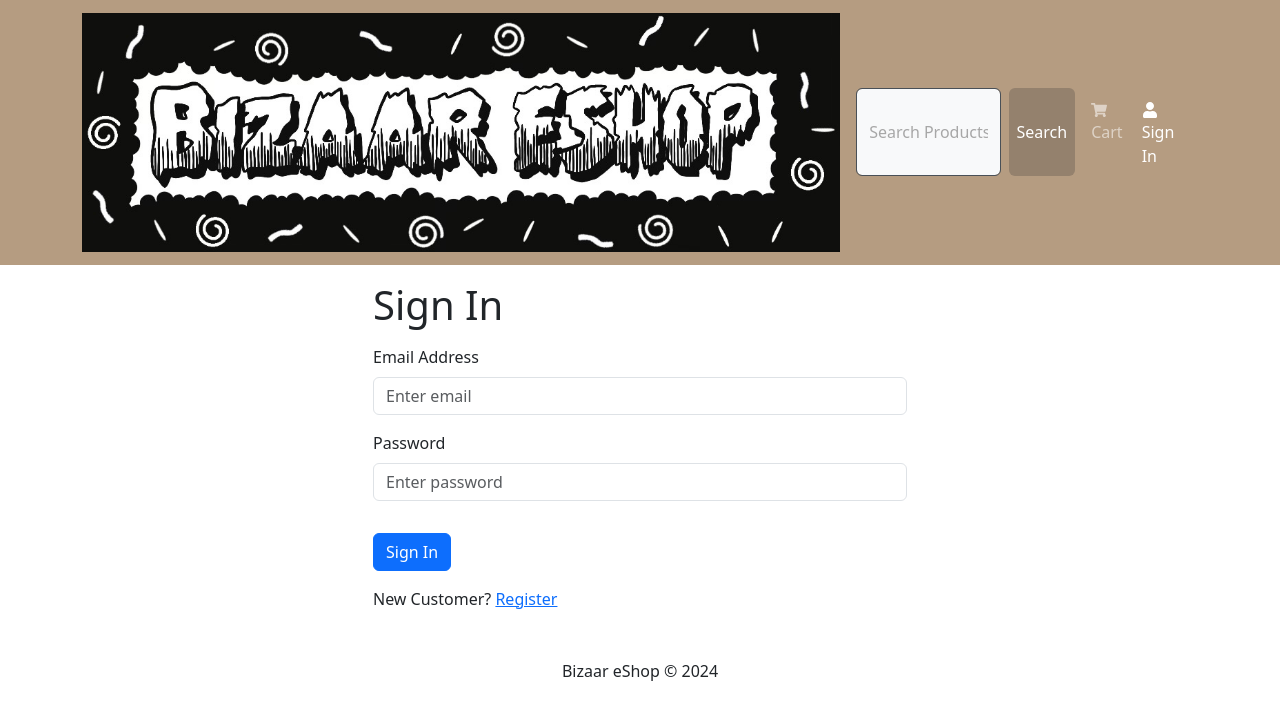
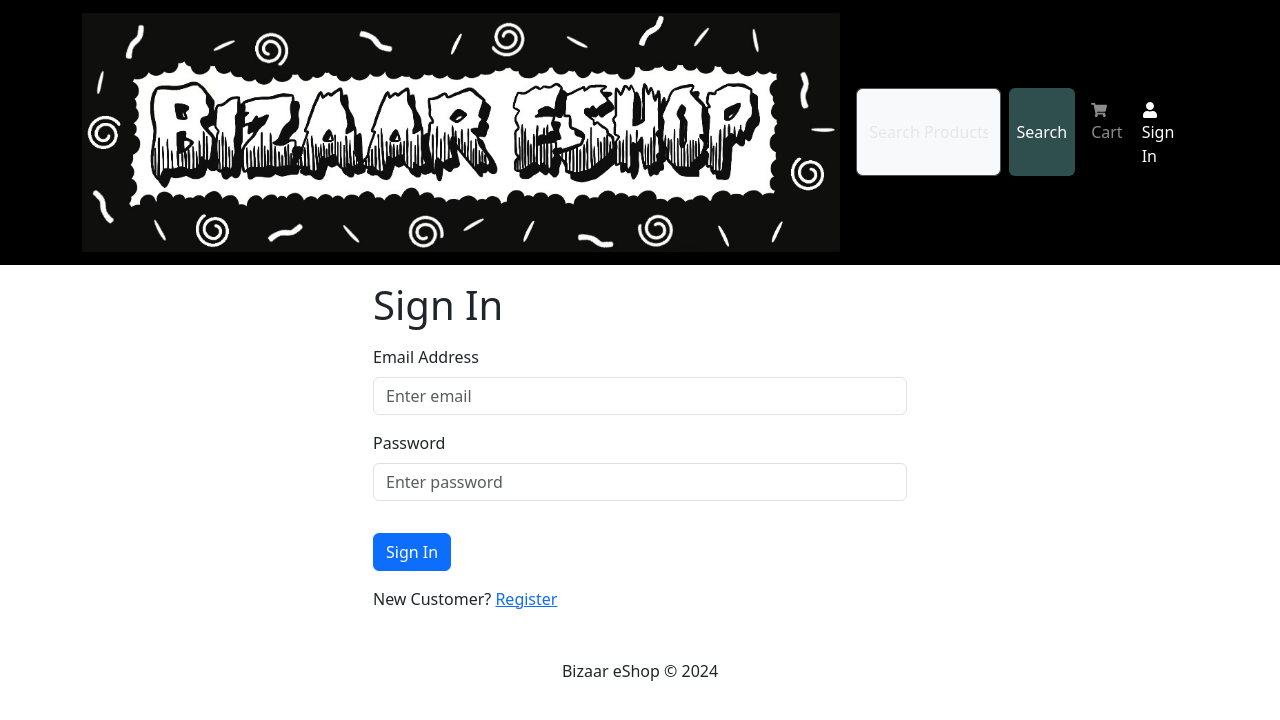
Before and after one commit to dreniff3/Bizaar-eShop, a React (Vite) app in the folder frontend/: page /login in a window 1280 px wide. Shown: the top 720 px of the page. Built offline with nearby package versions, Linux system fonts and the light colour scheme.

Commit message:
Update styles for Header component and colors

```diff
--- a/frontend/src/index.css
+++ b/frontend/src/index.css
@@ -27,20 +27,21 @@ html {
 
 /*   ----- Header  -----  */
 #navbar, div.dropdown-menu.show {
-  background-color: #B59C81; /* for drop down menu color */
+  background-color: black; /* for drop down menu color */
 }
 
-div.dropdown-menu.show > *:hover {
-  background-color: #94816d;
+#logo {
+  height: 85px;
+  width: 320px;
 }
 
 /*   ----- Product  -----  */
 .product-link {
-  color: #B59C81;
+  color: black;
 }
 
 .product-link:hover {
-  color: #94816d;
+  color: purple;
 }
 
 .product-title {
@@ -70,10 +71,6 @@ div.dropdown-menu.show > *:hover {
   color: black;
 }
 
-#search-box::placeholder {
-  color: #A7A7A7;
-}
-
 @media screen and (max-width: 768px) {
   .d-flex {
     margin-top: 7px;
@@ -81,15 +78,10 @@ div.dropdown-menu.show > *:hover {
 }
 
 .d-flex > button {
-  background-color: #94816d;
+  background-color: darkslategray;
   border: none;
 }
 
 .d-flex > button:hover {
-  background-color: #756759;
+  background-color: gray;
 }
-
-/* #username {
-  background-color: #9FA6B2; // 'bootstrap secondary'
-  color: #9FA6B2;
-} */
```
